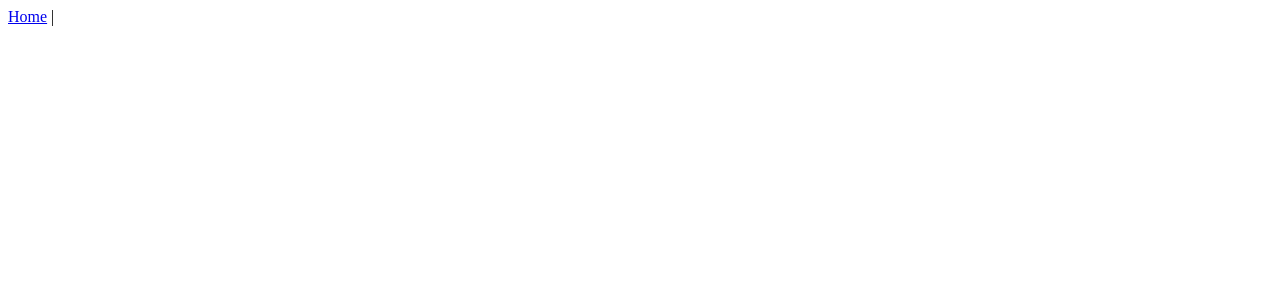
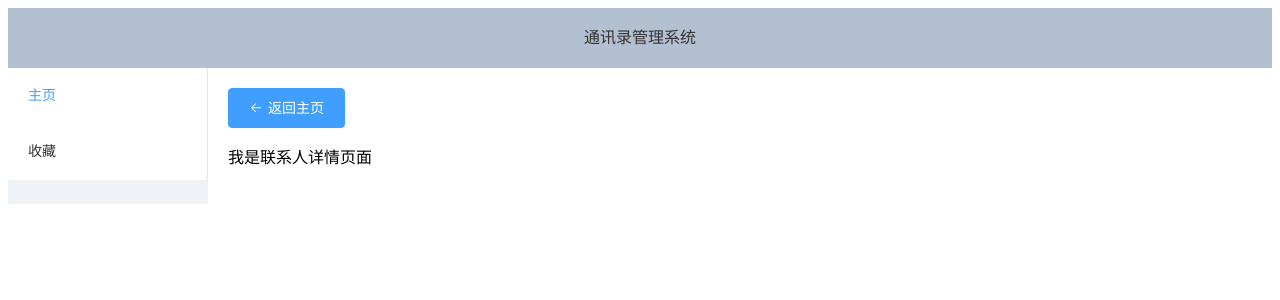
Before and after one commit to lnd2014/ExtremeProgramming, a Vue app in the folder contacts-front-end/: page /#/details in a window 1280 px wide. Shown: the top 300 px of the page. Built offline with nearby package versions, Linux system fonts and the light colour scheme.

Commit message:
搭建页面切换逻辑

```diff
--- a/contacts-front-end/package.json
+++ b/contacts-front-end/package.json
@@ -8,6 +8,7 @@
   },
   "dependencies": {
     "core-js": "^3.8.3",
+    "element-ui": "^2.15.14",
     "vue": "^2.6.14",
     "vue-router": "^3.5.1"
   },
--- a/contacts-front-end/src/App.vue
+++ b/contacts-front-end/src/App.vue
@@ -1,11 +1,35 @@
 <template>
   <div id="app">
-      <router-link to="/">Home</router-link> |
+      <!--<router-link to="/">Home</router-link>-->
       <!--<router-link to="/about">About</router-link>-->
-    <router-view />
+    <!--<router-view />-->
+    <el-container>
+      <el-header>通讯录管理系统</el-header>
+      <el-container>
+        <el-aside width="200px">
+          <el-menu default-active="1" router="true">
+              <el-menu-item index="1" route="/">主页</el-menu-item>
+              <el-menu-item index="2" route="/star">收藏</el-menu-item>
+          </el-menu>
+        </el-aside>
+        <el-main>
+          <router-view />
+        </el-main>
+      </el-container>
+    </el-container>
   </div>
 </template>
 
 <style>
+  .el-header {
+    background-color: #B3C0D1;
+    color: #333;
+    line-height: 60px;
+    text-align: center;
+  }
 
+  .el-aside {
+    color: #333;
+    background-color: rgb(238, 241, 246);
+  }
 </style>
--- /dev/null
+++ b/contacts-front-end/src/components/Chart.vue
@@ -0,0 +1,3 @@
+<template>
+
+</template>
--- a/contacts-front-end/src/main.js
+++ b/contacts-front-end/src/main.js
@@ -1,10 +1,17 @@
 import Vue from 'vue'
 import App from './App.vue'
 import router from './router'
+//引入elementUI
+import ElementUI from 'element-ui'
+import 'element-ui/lib/theme-chalk/index.css'
 
 Vue.config.productionTip = false
+//使用elementUI
+Vue.use(ElementUI);
 
 new Vue({
+  //将app添加到el控件中间
+  el:'#app',
   router,
   render: h => h(App)
 }).$mount('#app')
--- a/contacts-front-end/src/router/index.js
+++ b/contacts-front-end/src/router/index.js
@@ -10,6 +10,16 @@ const routes = [
     name: 'home',
     component: () => import('../views/HomeView.vue')
   },
+  {
+    path: '/star',
+    name: 'star',
+    component: () => import('../views/StarView.vue')
+  },
+  {
+    path: '/details',
+    name: 'details',
+    component: () => import('../views/DetailView.vue')
+  },
 ]
 
 const router = new VueRouter({
--- /dev/null
+++ b/contacts-front-end/src/views/DetailView.vue
@@ -0,0 +1,21 @@
+<template>
+    <div>
+        <el-button type="primary" icon="el-icon-back" @click="backToHome">返回主页</el-button>
+        <p>我是联系人详情页面</p>
+
+    </div>
+</template>
+
+<script>
+export default{
+    name:'details',
+    methods:{
+        backToHome(){
+            this.$router.go(-1);
+        },
+        test(){
+            alert("Sucessful");
+        }
+    }
+}
+</script>
--- a/contacts-front-end/src/views/HomeView.vue
+++ b/contacts-front-end/src/views/HomeView.vue
@@ -1,6 +1,8 @@
 <template>
   <div class="home">
-
+    <p>我是主页</p>
+    <router-link to="/details">查看详情</router-link>
+    <router-view/>
   </div>
 </template>
 
--- /dev/null
+++ b/contacts-front-end/src/views/StarView.vue
@@ -0,0 +1,14 @@
+<template>
+    <div>
+      <p>我是收藏页面</p>
+    </div>
+</template>
+
+<script>
+export default {
+  name: 'StarView',
+  components: {
+
+  }
+}
+</script>
```
Also changed, not shown: 1 other file (tests, documents, lock files or other folders).
